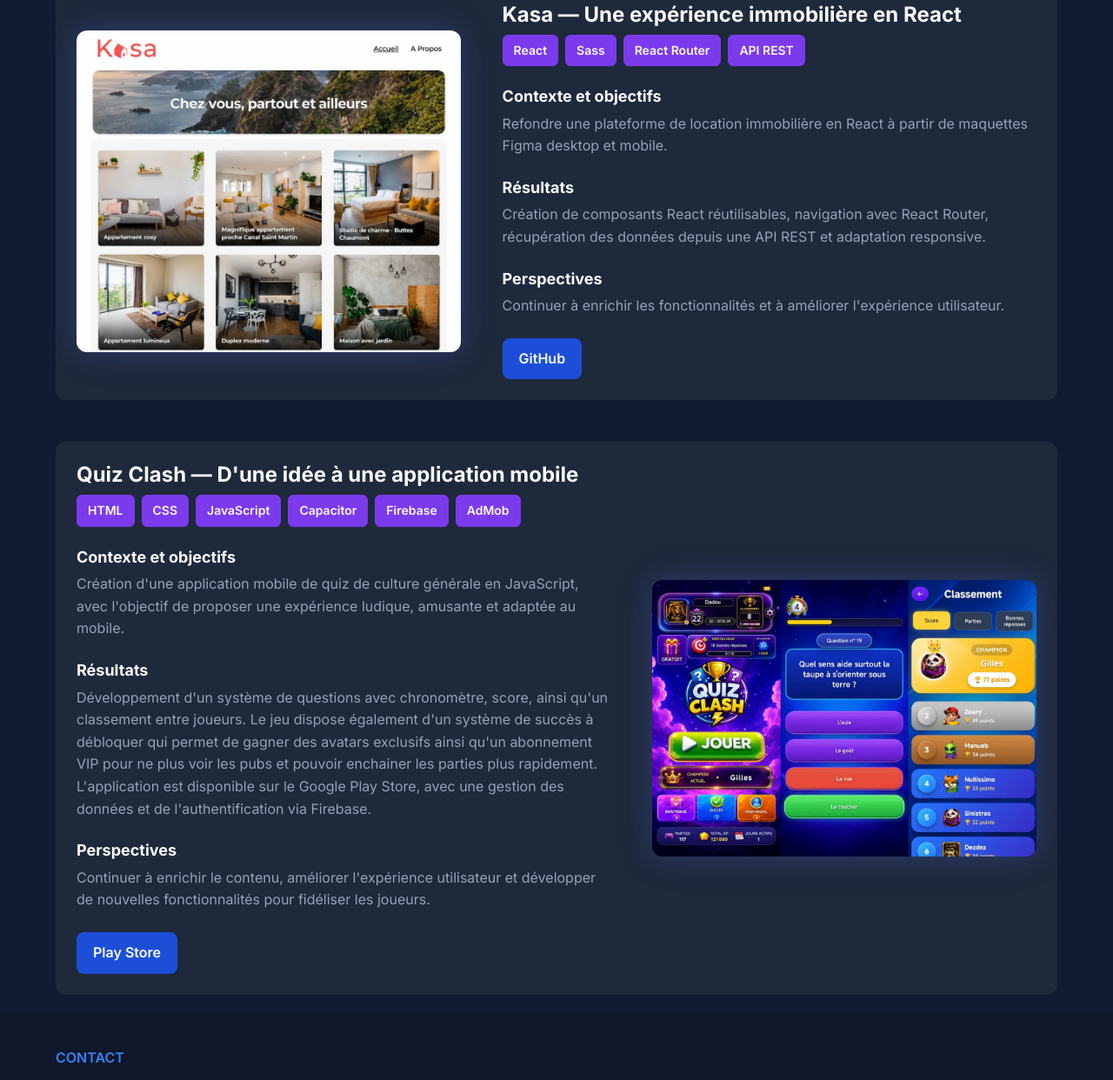
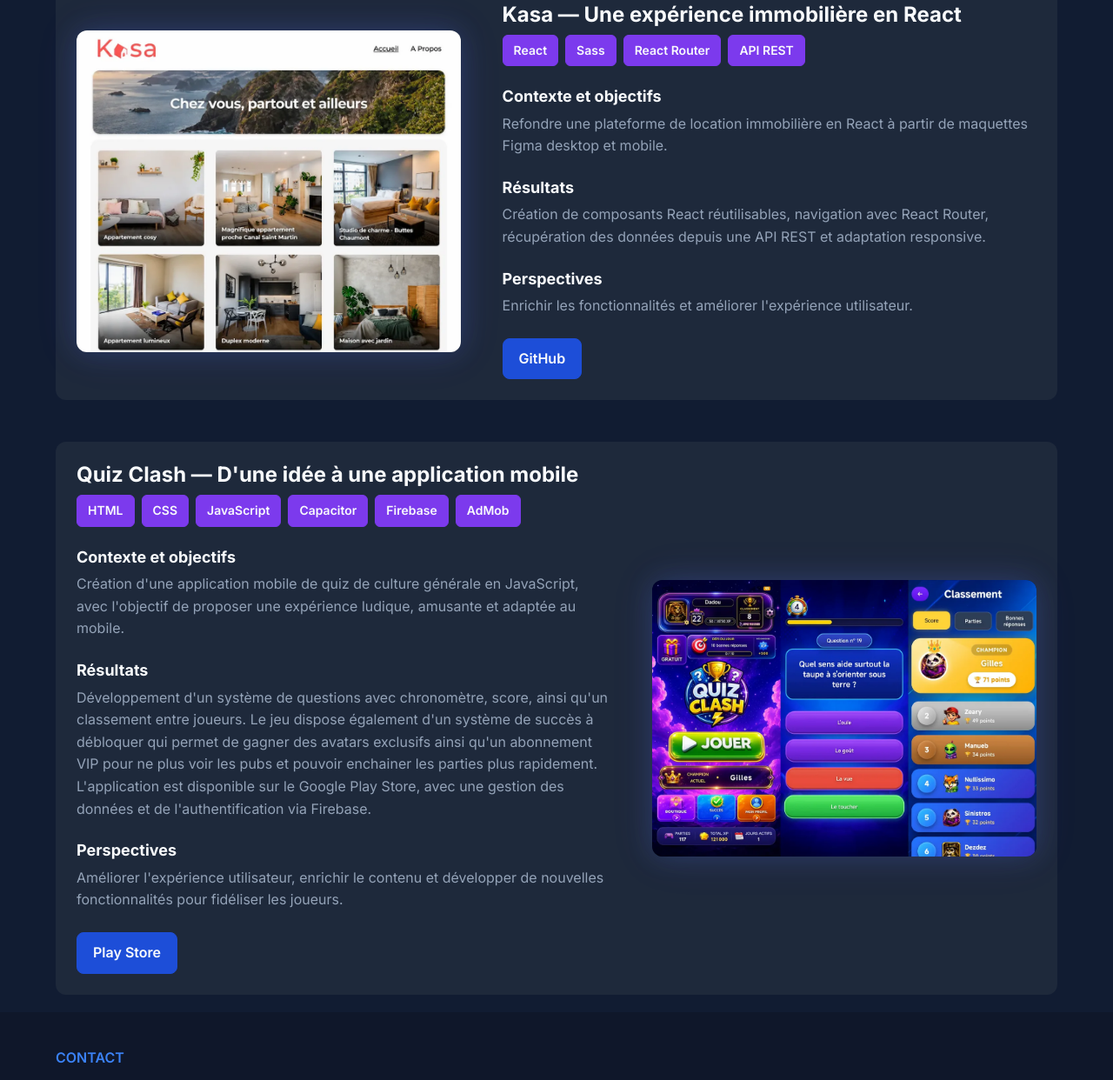
Before and after one commit to Dadou-Wicket/portfolio, a website: page frontend/index.html in a window 1280 px wide. Shown: the part 3676-4918 px from the top of the page at 87% size. Drawn offline with Linux system fonts and the light colour scheme.

Commit message:
content: refine projects descriptions

```diff
--- a/frontend/index.html
+++ b/frontend/index.html
@@ -370,8 +370,8 @@
                 </p>
                 <h4>Perspectives</h4>
                 <p>
-                  Continuer à améliorer la séparation des responsabilités et la
-                  maintenabilité du code.
+                  Enrichir l'interface d'administration avec de nouvelles
+                  fonctionnalités pour faciliter la gestion des projets.
                 </p>
                 <div class="project-card__links">
                   <a
@@ -424,8 +424,8 @@
                 </p>
                 <h4>Perspectives</h4>
                 <p>
-                  Continuer à enrichir les fonctionnalités et à améliorer
-                  l'expérience utilisateur.
+                  Enrichir les fonctionnalités et améliorer l'expérience
+                  utilisateur.
                 </p>
                 <div class="project-card__links">
                   <a
@@ -468,9 +468,9 @@
                 </p>
                 <h4>Perspectives</h4>
                 <p>
-                  Continuer à enrichir le contenu, améliorer l'expérience
-                  utilisateur et développer de nouvelles fonctionnalités pour
-                  fidéliser les joueurs.
+                  Améliorer l'expérience utilisateur, enrichir le contenu et
+                  développer de nouvelles fonctionnalités pour fidéliser les
+                  joueurs.
                 </p>
                 <div class="project-card__links">
                   <a
```
